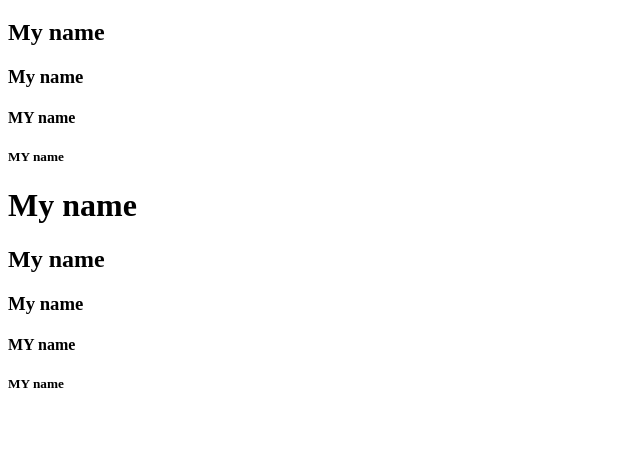
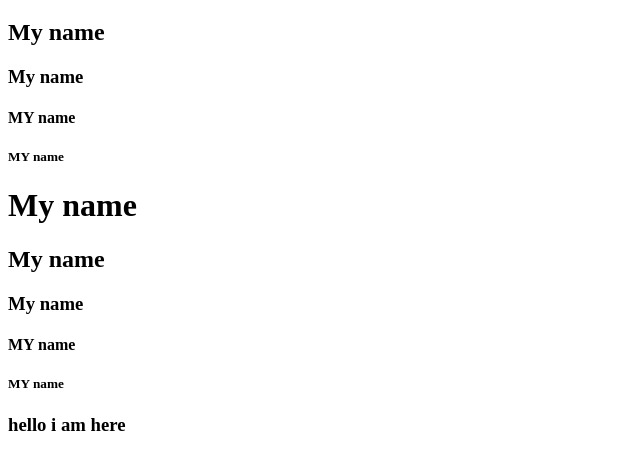
Before and after one commit to PavaniS4221/html_basics, a plain HTML site: page index.html in a window 1280 px wide. Shown: the part 669-1124 px from the top of the page, without its empty margins (0-640 px from the left). Before the commit the page ends 1083 px from the top, so only its background shows below. Drawn offline with Linux system fonts and the light colour scheme.

Commit message:
changes in index page3

```diff
--- a/index.html
+++ b/index.html
@@ -52,5 +52,9 @@
    <h3>My name</h3>
    <h4>MY name</h4>
    <h5>MY name</h5>
+
+   <h3>hello i am here</h3>
+</body>
+
 </body>
 </html>
```
